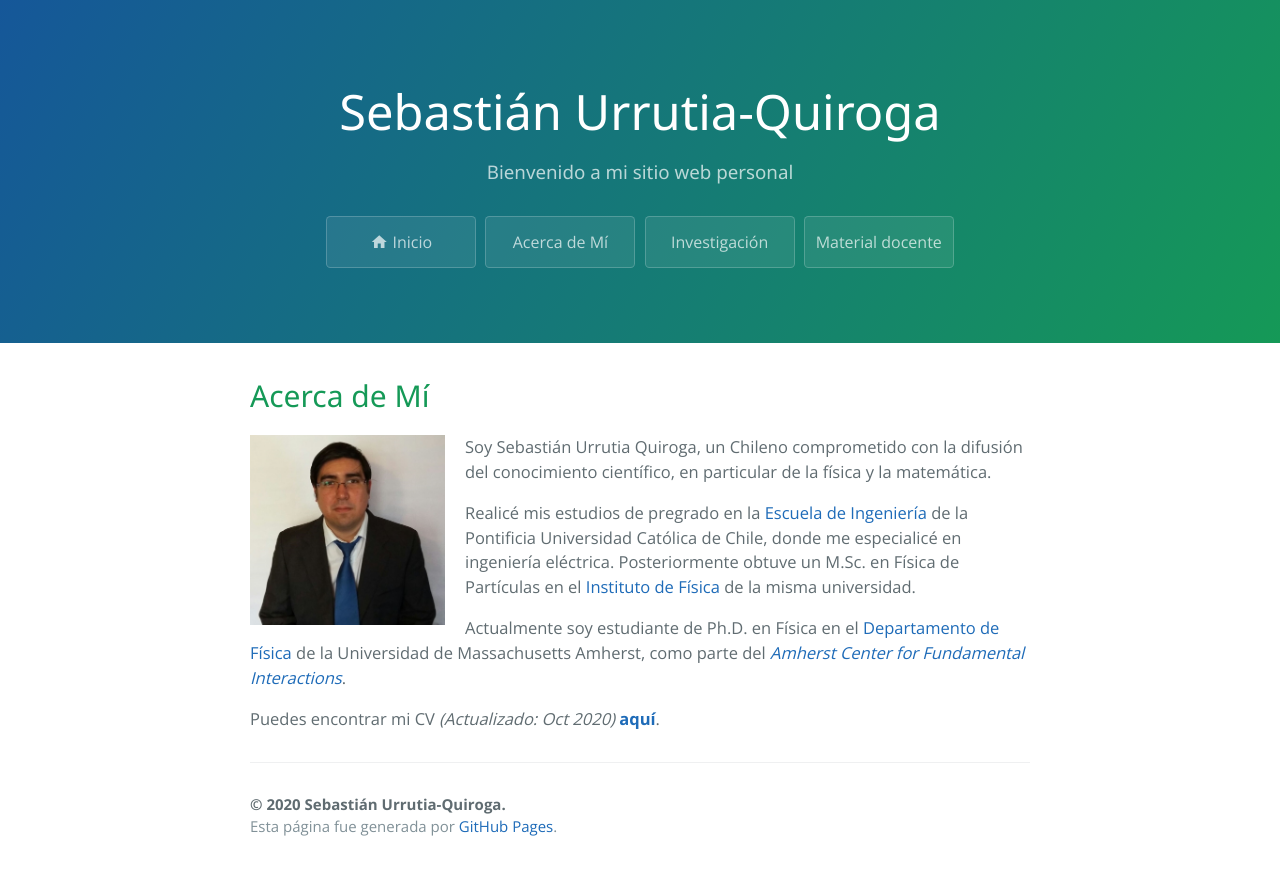
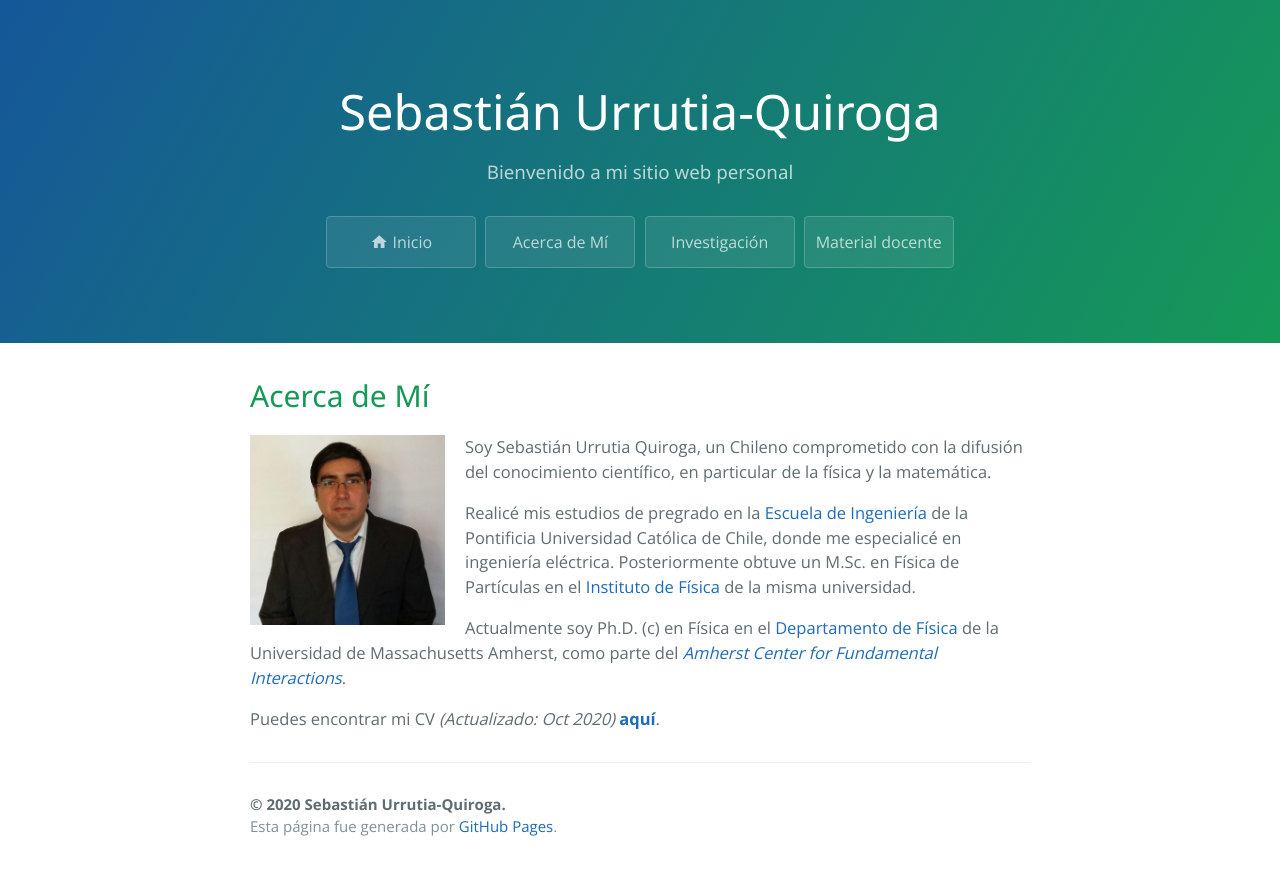
Before and after one commit to surrutiaquir/surrutiaquir.github.io, a Jekyll site: the page built from main-es.md, in a window 1280 px wide. Shown: the top 875 px of the page. Built offline with Jekyll 4.4.1, drawn with Linux system fonts in a browser that asks for light colours; the repository's description, which GitHub fills in, is left out.

Commit message:
candidate
agregando que soy candidato (c)

```diff
--- a/main-es.md
+++ b/main-es.md
@@ -12,6 +12,6 @@ Soy Sebastián Urrutia Quiroga, un Chileno comprometido con la difusión del con
 
 Realicé mis estudios de pregrado en la [Escuela de Ingeniería](https://www.ing.uc.cl/) de la Pontificia Universidad Católica de Chile, donde me especialicé en ingeniería eléctrica. Posteriormente obtuve un M.Sc. en Física de Partículas en el [Instituto de Física](http://fisica.uc.cl/) de la misma universidad.
 
-Actualmente soy estudiante de Ph.D. en Física en el [Departamento de Física](http://www.physics.umass.edu/) de la Universidad de Massachusetts Amherst, como parte del [_Amherst Center for Fundamental Interactions_](https://www.physics.umass.edu/acfi/).
+Actualmente soy Ph.D. (c) en Física en el [Departamento de Física](http://www.physics.umass.edu/) de la Universidad de Massachusetts Amherst, como parte del [_Amherst Center for Fundamental Interactions_](https://www.physics.umass.edu/acfi/).
 
 Puedes encontrar mi CV _(Actualizado: Oct 2020)_ [**aquí**](CV.pdf).
```
Also changed, not shown: main-en.md (+1 -1 lines).
